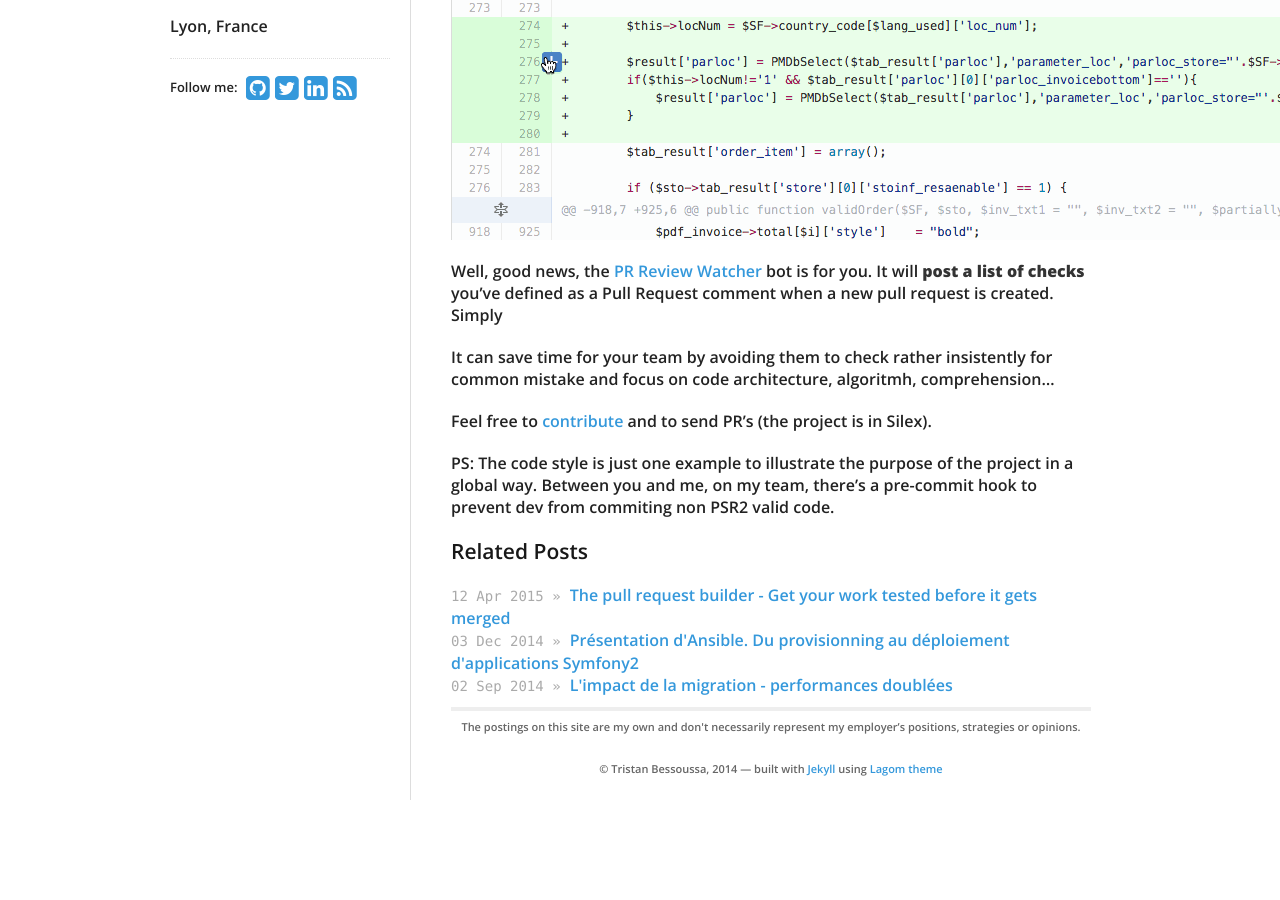
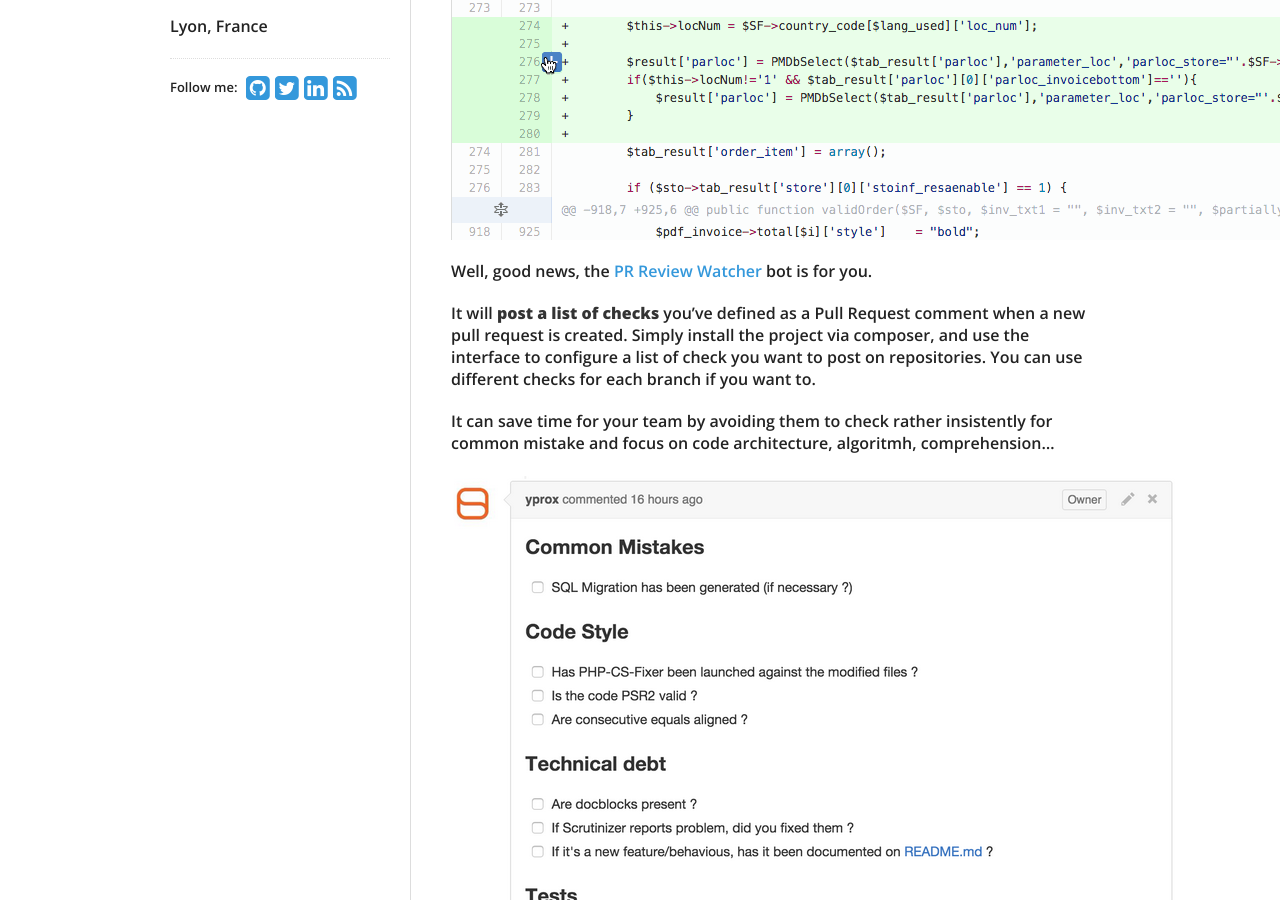
Before and after one commit to swanson/lagom, a Jekyll site: the page built from _posts/2015-09-01-pull-request-reviewer.md, in a window 1280 px wide and 900 px high, scrolled down 538 px. Built offline with Jekyll 4.4.1, drawn with Linux system fonts in a browser that asks for light colours; nearby versions of some CDN libraries; comment, search, counter and statistics services are not loaded; before the commit the page ends 1338 px from its top, so only the background shows below that.

Commit message:
save the humanity

```diff
--- a/_posts/2015-09-01-pull-request-reviewer.md
+++ b/_posts/2015-09-01-pull-request-reviewer.md
@@ -19,10 +19,14 @@ We are trying to avoid those kind of situations:
 
 ![gif comment pull request PSR](/assets/images/pr.gif)
 
-Well, good news, the [PR Review Watcher](https://github.com/Yproximite/PRReviewWatcher) bot is for you. It will **post a list of checks** you've defined as a Pull Request comment when a new pull request is created.
-Simply
+Well, good news, the [PR Review Watcher](https://github.com/Yproximite/PRReviewWatcher) bot is for you.
+
+It will **post a list of checks** you've defined as a Pull Request comment when a new pull request is created.
+Simply install the project via composer, and use the interface to configure a list of check you want to post on repositories. You can use different checks for each branch if you want to.
 
 It can save time for your team by avoiding them to check rather insistently for common mistake and focus on code architecture, algoritmh, comprehension...
+
+![gif comment pull request PSR](/assets/images/screenshot-pr-watcher.png)
 
 Feel free to [contribute](https://github.com/Yproximite/PRReviewWatcher) and to send PR's (the project is in Silex).
 
```
Also changed, not shown: assets/images/screenshot-pr-watcher.png (added).
